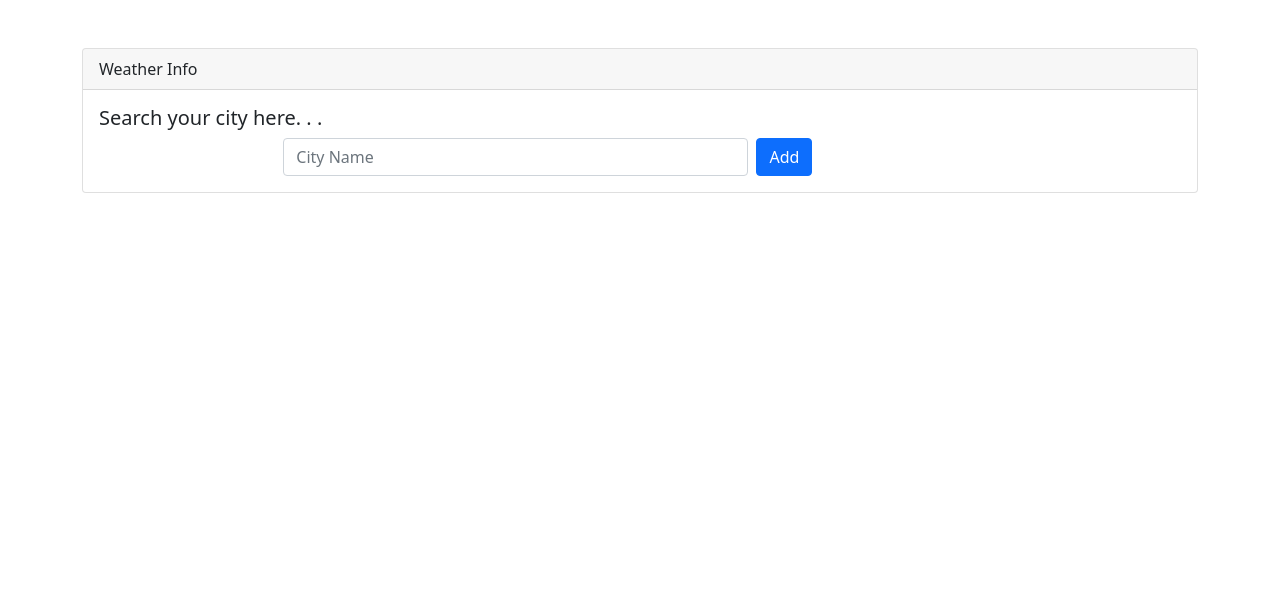
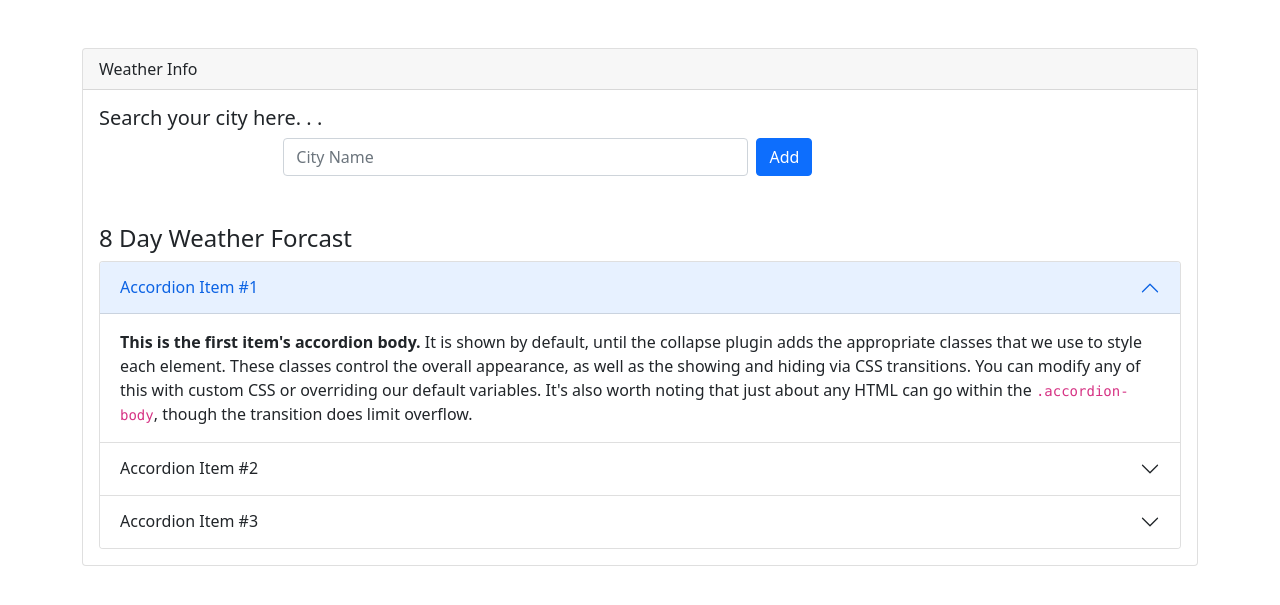
Before and after one commit to nazninnahartumpa/weather_app, a Django app: page /home/ in a window 1280 px wide. Shown: the part 56-661 px from the top of the page. Run offline with Django 4.2, Linux system fonts and the light colour scheme.

Commit message:
something

```diff
--- a/templates/index.html
+++ b/templates/index.html
@@ -39,6 +39,8 @@
                           <span class="card-text">Sunrise {{ weather_data.sunrise }} Sunset {{ weather_data.sunset }}</span>
                         </div>
 
+                        {{ day_wise_weather_data }}
+
                       </div>
                     </div>
                   </div>
@@ -63,6 +65,55 @@
                   {% endif %}
                 {% endif %}
 
+                <div class="row">
+                  <div class="col-md-12">
+
+                    <h4 class="mt-5">8 Day Weather Forcast</h4>
+
+                    <div class="accordion" id="accordionPanelsStayOpenExample">
+                      <div class="accordion-item">
+                        <h2 class="accordion-header" id="panelsStayOpen-headingOne">
+                          <button class="accordion-button" type="button" data-bs-toggle="collapse" data-bs-target="#panelsStayOpen-collapseOne" aria-expanded="true" aria-controls="panelsStayOpen-collapseOne">
+                            Accordion Item #1
+                          </button>
+                        </h2>
+                        <div id="panelsStayOpen-collapseOne" class="accordion-collapse collapse show" aria-labelledby="panelsStayOpen-headingOne">
+                          <div class="accordion-body">
+                            <strong>This is the first item's accordion body.</strong> It is shown by default, until the collapse plugin adds the appropriate classes that we use to style each element. These classes control the overall appearance, as well as the showing and hiding via CSS transitions. You can modify any of this with custom CSS or overriding our default variables. It's also worth noting that just about any HTML can go within the <code>.accordion-body</code>, though the transition does limit overflow.
+                          </div>
+                        </div>
+                      </div>
+                      <div class="accordion-item">
+                        <h2 class="accordion-header" id="panelsStayOpen-headingTwo">
+                          <button class="accordion-button collapsed" type="button" data-bs-toggle="collapse" data-bs-target="#panelsStayOpen-collapseTwo" aria-expanded="false" aria-controls="panelsStayOpen-collapseTwo">
+                            Accordion Item #2
+                          </button>
+                        </h2>
+                        <div id="panelsStayOpen-collapseTwo" class="accordion-collapse collapse" aria-labelledby="panelsStayOpen-headingTwo">
+                          <div class="accordion-body">
+                            <strong>This is the second item's accordion body.</strong> It is hidden by default, until the collapse plugin adds the appropriate classes that we use to style each element. These classes control the overall appearance, as well as the showing and hiding via CSS transitions. You can modify any of this with custom CSS or overriding our default variables. It's also worth noting that just about any HTML can go within the <code>.accordion-body</code>, though the transition does limit overflow.
+                          </div>
+                        </div>
+                      </div>
+                      <div class="accordion-item">
+                        <h2 class="accordion-header" id="panelsStayOpen-headingThree">
+                          <button class="accordion-button collapsed" type="button" data-bs-toggle="collapse" data-bs-target="#panelsStayOpen-collapseThree" aria-expanded="false" aria-controls="panelsStayOpen-collapseThree">
+                            Accordion Item #3
+                          </button>
+                        </h2>
+                        <div id="panelsStayOpen-collapseThree" class="accordion-collapse collapse" aria-labelledby="panelsStayOpen-headingThree">
+                          <div class="accordion-body">
+                            <strong>This is the third item's accordion body.</strong> It is hidden by default, until the collapse plugin adds the appropriate classes that we use to style each element. These classes control the overall appearance, as well as the showing and hiding via CSS transitions. You can modify any of this with custom CSS or overriding our default variables. It's also worth noting that just about any HTML can go within the <code>.accordion-body</code>, though the transition does limit overflow.
+                          </div>
+                        </div>
+                      </div>
+                    </div>
+
+
+                  </div>
+
+                </div>
+
 
               {% comment %} <a href="#" class="btn btn-primary">Go somewhere</a> {% endcomment %}
             </div>
--- a/templates/layout/header.html
+++ b/templates/layout/header.html
@@ -18,7 +18,7 @@
             </a>
             <ul class="dropdown-menu" aria-labelledby="navbarDropdown">
               <li><a class="dropdown-item" href="#">Minutely</a></li>
-              <li><a class="dropdown-item" href="#">Hourely</a></li>
+              <li><a class="dropdown-item" href="#">Currently</a></li>
               <li><hr class="dropdown-divider"></li>
               <li><a class="dropdown-item" href="#">Daily</a></li>
             </ul>
```
Also changed, not shown: api/views.py (+6 -6 lines).
